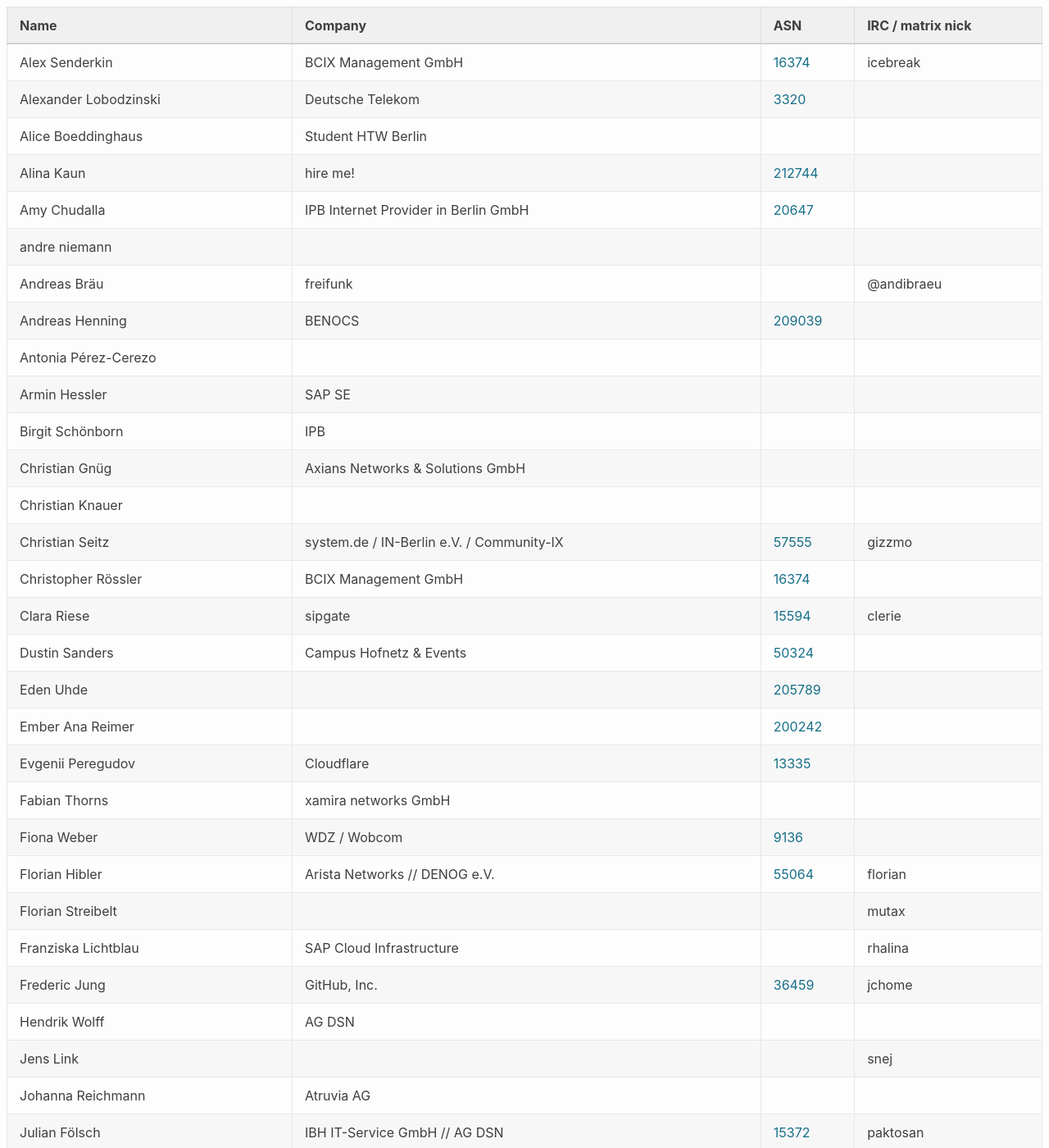
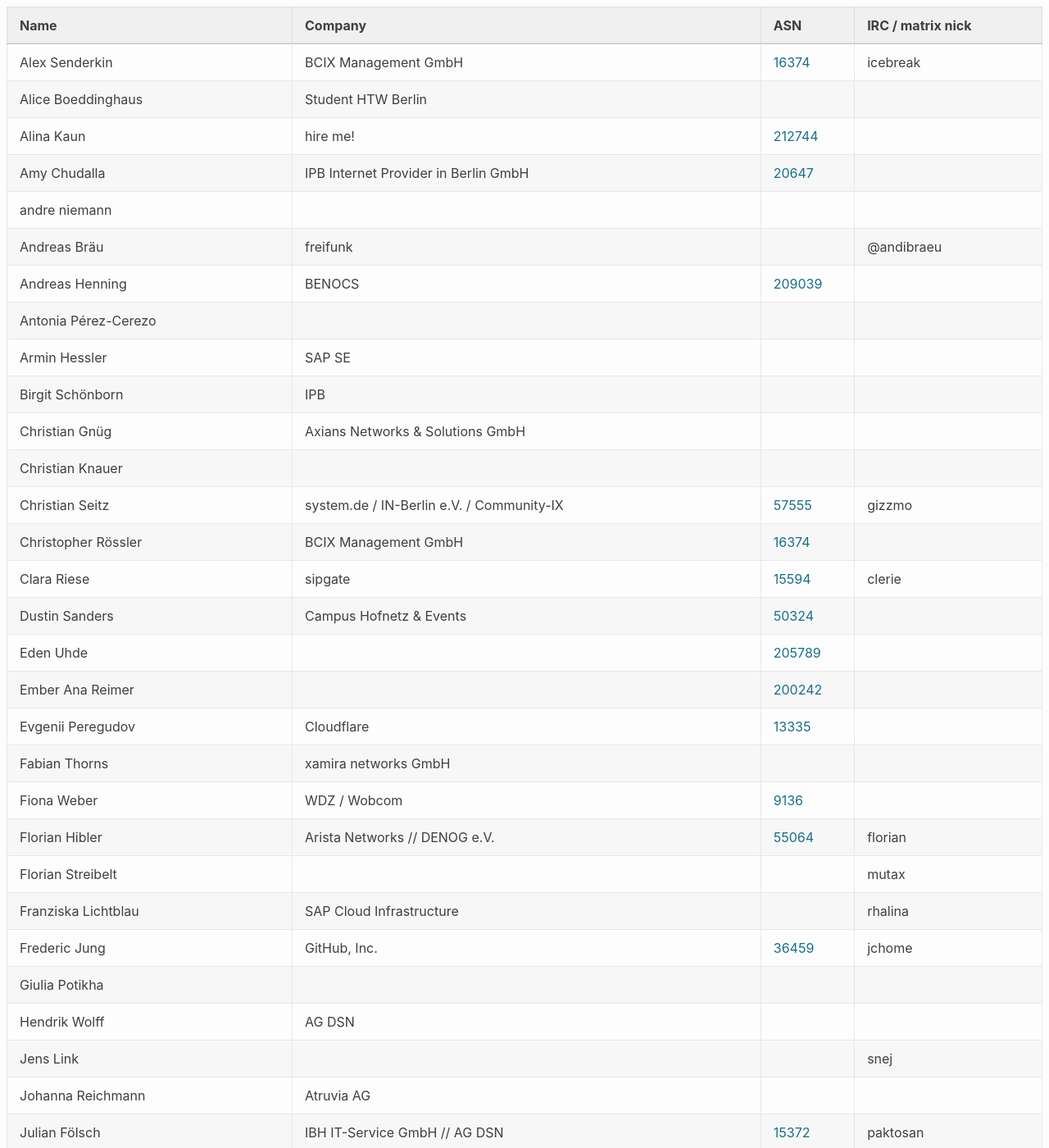
Before and after one commit to denog/pretix-attendeelist, a Jekyll site: the page built from denogmeetup25-03/index.markdown, in a window 1280 px wide and 1400 px high. Shown: the whole window at 82% size. Built offline with Jekyll 4.4.1, drawn with Linux system fonts in a browser that asks for light colours.

Commit message:
Latest data: Tue Apr  1 08:11:38 UTC 2025

```diff
--- a/_data/attendees_denogmeetup25-03.json
+++ b/_data/attendees_denogmeetup25-03.json
@@ -1,10 +1,4 @@
 [
-  {
-    "name": "Alexander Lobodzinski",
-    "company": "Deutsche Telekom",
-    "irc": null,
-    "asn": "3320"
-  },
   {
     "name": "Alex Senderkin",
     "company": "BCIX Management GmbH",
@@ -154,6 +148,12 @@
     "company": "GitHub, Inc.",
     "irc": "jchome",
     "asn": "36459"
+  },
+  {
+    "name": "Giulia Potikha",
+    "company": null,
+    "irc": null,
+    "asn": null
   },
   {
     "name": "Hendrik Wolff",
```
